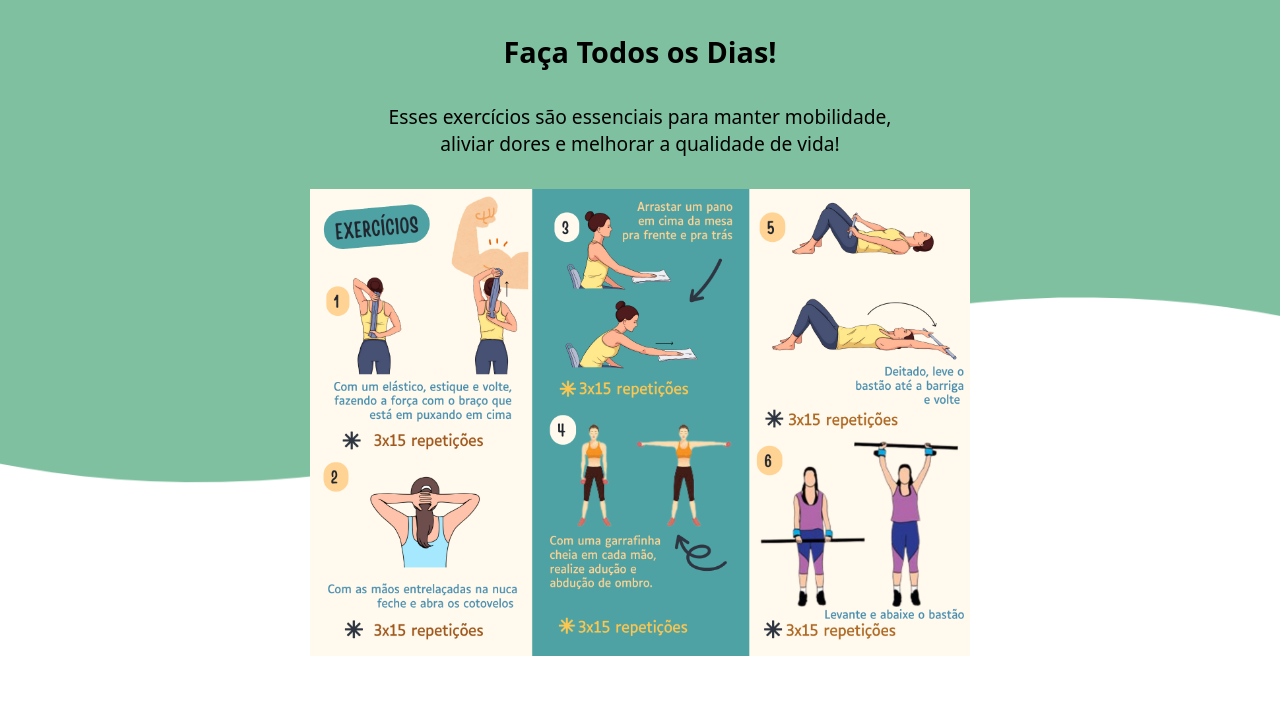
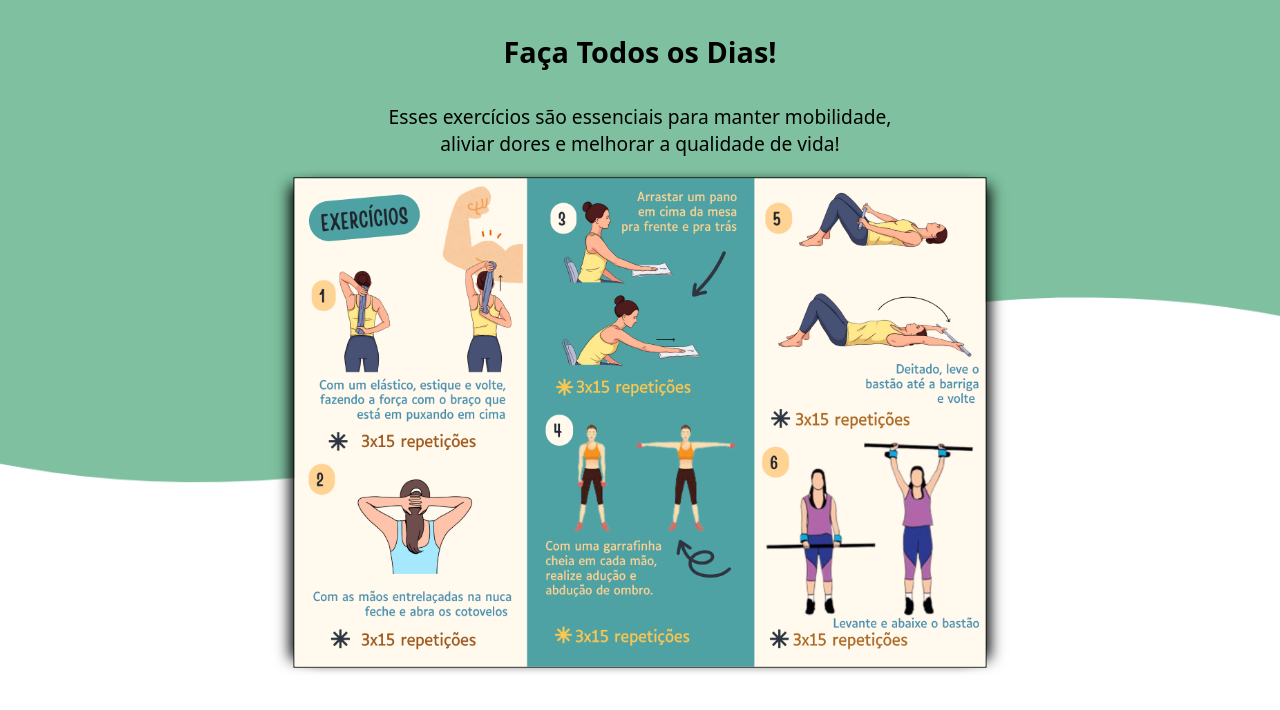
Before and after one commit to HugoAlbuquerque1993/CanalFisio, a plain HTML site: page index.html in a window 1280 px wide. In both pictures the pointer is over the picture 640 px from the left and 422 px from the top of the page. Drawn offline with Linux system fonts and the light colour scheme.

Commit message:
Update index.html

```diff
--- a/index.html
+++ b/index.html
@@ -1,5 +1,5 @@
 <!DOCTYPE html>
-<html lang="en">
+<html lang="pt-br">
   <head>
     <meta charset="UTF-8" />
     <meta name="viewport" content="width=device-width, initial-scale=1.0" />
@@ -39,8 +39,15 @@
       }
       img {
         width: 660px;
+        border: 1px solid black;
+        transition: 0.2s;
+        &:hover {
+          transform: scale(1.05);
+          box-shadow: -10px 0px 13px -7px #000000, 10px 0px 13px -7px #000000,
+            5px 5px 15px 5px rgba(0, 0, 0, 0);
+        }
       }
-      @media (max-width: 600px) {
+      @media (max-width: 700px) {
         img {
           width: 360px;
         }
```
